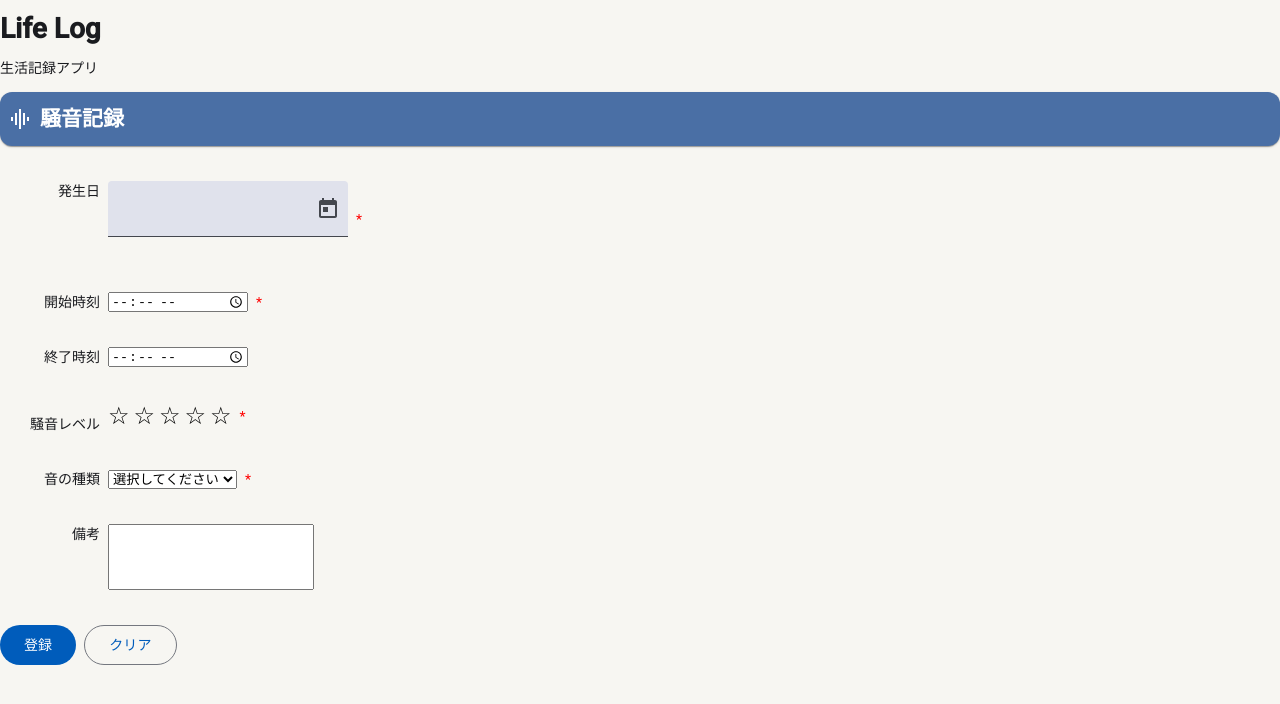
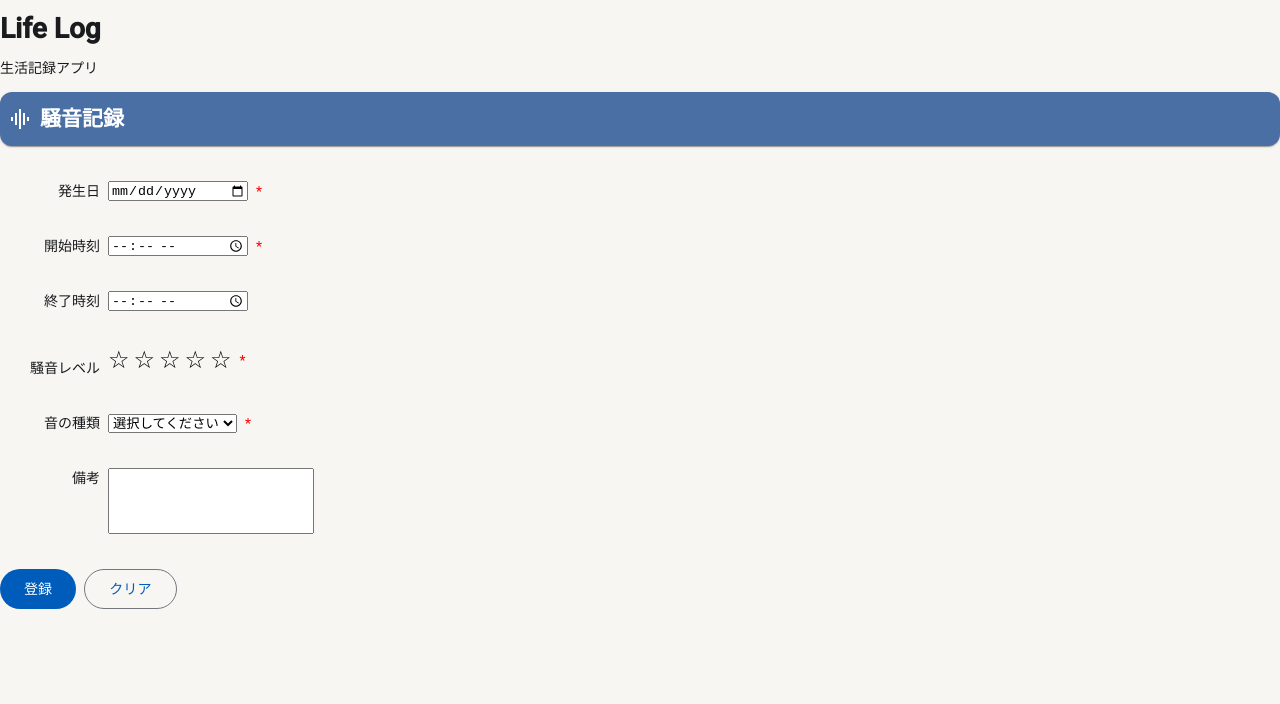
Before and after one commit to k5-mina/life-log-frontend, an Angular app: page / in a window 1280 px wide. Shown: the top 704 px of the page. Built offline with nearby package versions, Linux system fonts and the light colour scheme.

Commit message:
騒音記録画面の実装

```diff
--- a/src/app/features/noise-log/noise-log-form/noise-log-form.html
+++ b/src/app/features/noise-log/noise-log-form/noise-log-form.html
@@ -12,18 +12,7 @@
 
       <div class="field">
         <div class="input-area">
-          <mat-form-field>
-            <input
-              matInput
-              id="occurrenceDate"
-              [matDatepicker]="picker"
-              formControlName="occurrenceDate"
-            />
-
-            <mat-datepicker-toggle matIconSuffix [for]="picker"> </mat-datepicker-toggle>
-
-            <mat-datepicker #picker></mat-datepicker>
-          </mat-form-field>
+          <input id="occurrenceDate" type="date" formControlName="occurrenceDate" />
 
           <span class="required">*</span>
         </div>
```
